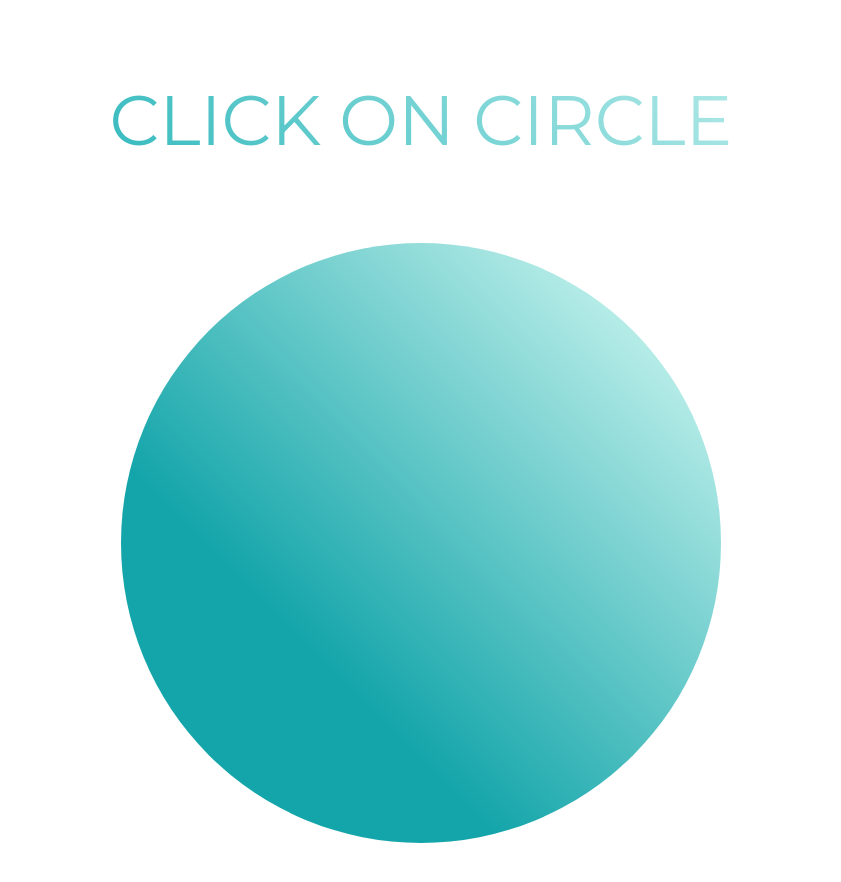
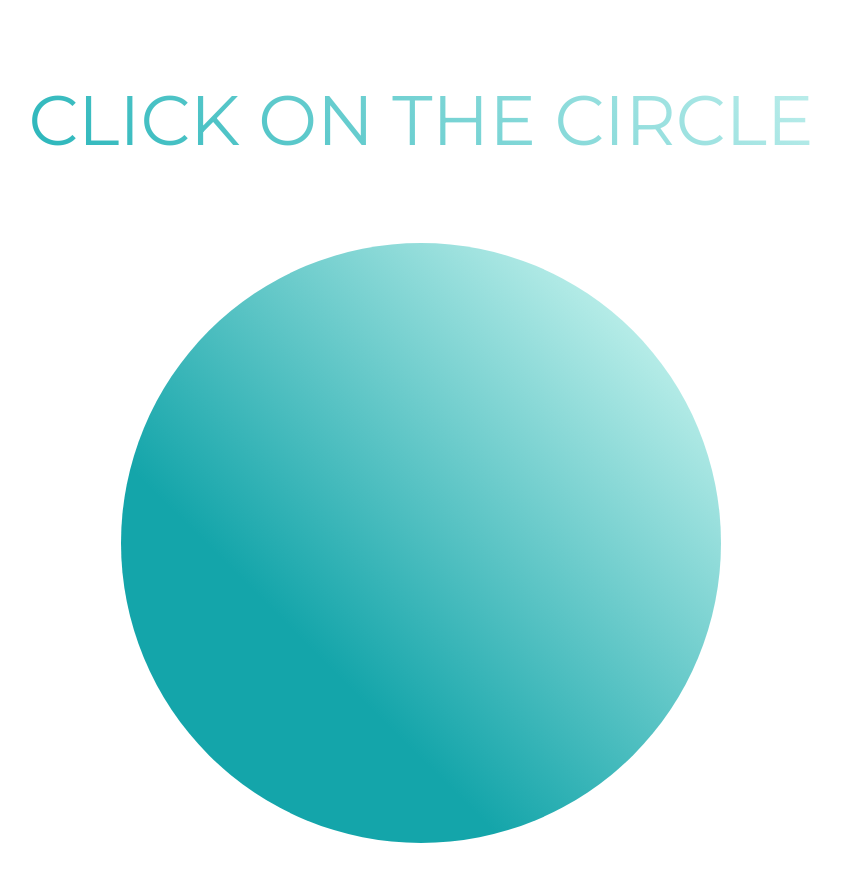
Before and after one commit to sssheina/Gradient_background, a plain HTML site: page index.html in a window 1280 px wide. Shown: the whole page, without its empty margins (219-1060 px from the left). Drawn offline with Linux system fonts and the light colour scheme.

Commit message:
Update index.html

```diff
--- a/index.html
+++ b/index.html
@@ -13,7 +13,7 @@
   </head>
   <body>
     <div class="text">
-      <h1>CLICK ON CIRCLE</h1>
+      <h1>CLICK ON THE CIRCLE</h1>
     </div>
 
     <div id="gradient-box" onclick="pressDiv()">
```
